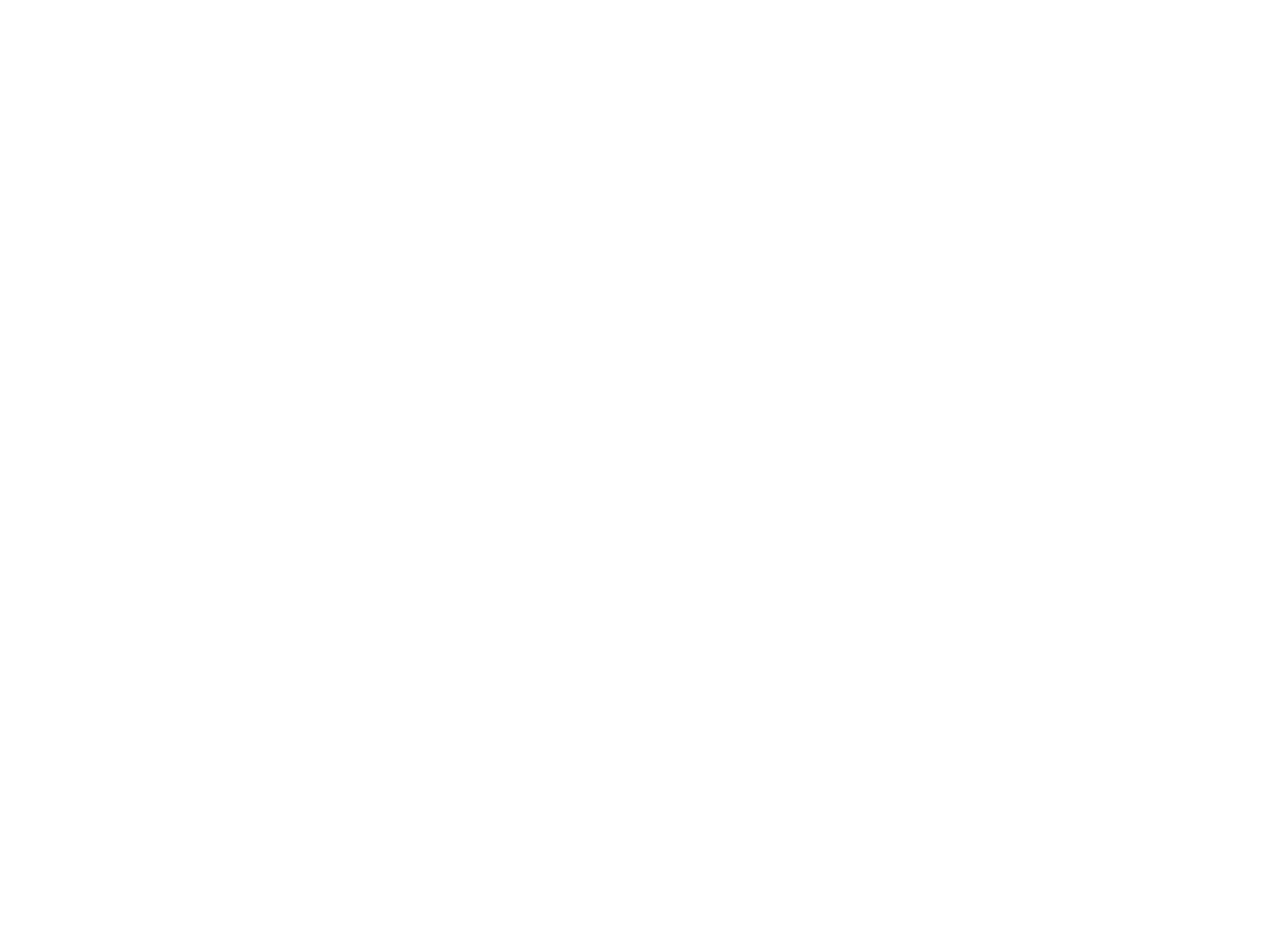
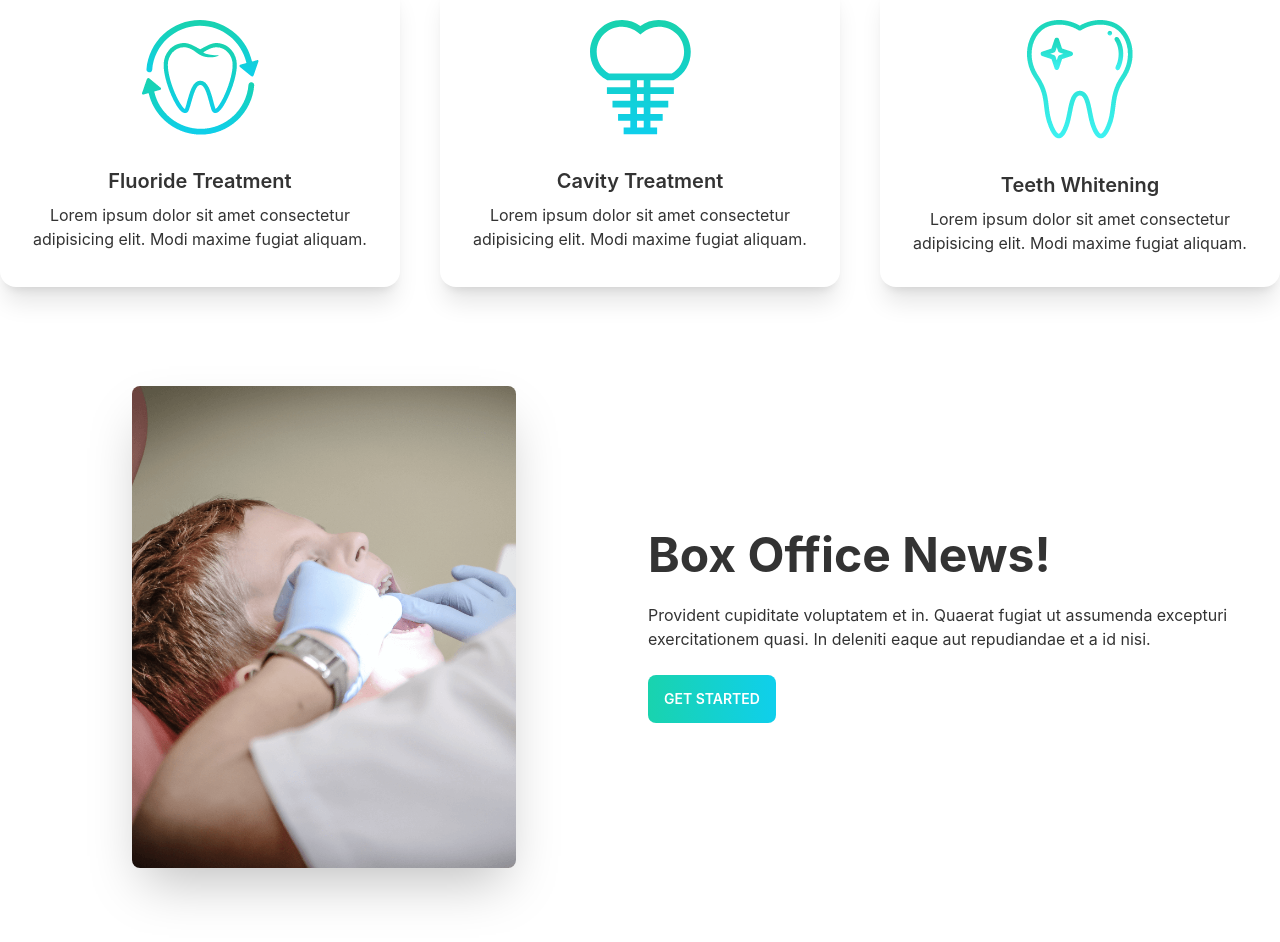
Before and after one commit to Shahrear-ahamed/doctors-portal-client, a React (Create React App) app: page / in a window 1280 px wide. Shown: the part 1060-2002 px from the top of the page. Before the commit the page ends 908 px from the top, so only its background shows below. Built offline with nearby package versions, Linux system fonts and the light colour scheme.

Commit message:
make service section and add hero section on service

```diff
--- a/src/Pages/Home/Hero.js
+++ b/src/Pages/Home/Hero.js
@@ -1,5 +1,6 @@
 import React from "react";
 import chair from "../../assets/images/chair.png";
+import BtnPrimary from "../Utilities/BtnPrimary";
 import "./Hero.css";
 
 const Hero = () => {
@@ -16,9 +17,7 @@
               excepturi exercitationem quasi. In deleniti eaque aut repudiandae
               et a id nisi.
             </p>
-            <button className="btn border-0 text-white uppercase bg-gradient-to-r from-secondary to-primary">
-              Get Started
-            </button>
+            {<BtnPrimary />}
           </div>
           <div className="flex order-1 md:order-1 md:justify-end">
             <img
--- a/src/Pages/Home/Home.js
+++ b/src/Pages/Home/Home.js
@@ -1,12 +1,14 @@
 import React from "react";
 import Hero from "./Hero";
 import Info from "./Info";
+import Services from "./Services";
 
 const Home = () => {
   return (
     <div className="container mx-auto">
       <Hero />
       <Info />
+      <Services />
     </div>
   );
 };
--- /dev/null
+++ b/src/Pages/Home/Service.js
@@ -0,0 +1,18 @@
+import React from "react";
+
+const Service = ({ service }) => {
+  const { img, title, desc } = service;
+  return (
+    <div className="card bg-base-100 shadow-xl">
+      <figure className="px-10 pt-10">
+        <img src={img} alt="Shoes" className="rounded-lg" />
+      </figure>
+      <div className="card-body items-center text-center">
+        <h2 className="card-title">{title}</h2>
+        <p>{desc}</p>
+      </div>
+    </div>
+  );
+};
+
+export default Service;
--- /dev/null
+++ b/src/Pages/Home/ServiceHero.js
@@ -0,0 +1,28 @@
+import React from "react";
+import treatment from "../../assets/images/treatment.png";
+import BtnPrimary from "../Utilities/BtnPrimary";
+
+const ServiceHero = () => {
+  return (
+    <div className="hero min-h-[75vh]">
+      <div className="hero-content grid grid-cols-1 md:grid-cols-2 justify-items-center">
+        <img
+          src={treatment}
+          className="max-w-sm rounded-lg shadow-2xl"
+          alt="our service img"
+        />
+        <div>
+          <h1 className="text-5xl font-bold">Box Office News!</h1>
+          <p className="py-6">
+            Provident cupiditate voluptatem et in. Quaerat fugiat ut assumenda
+            excepturi exercitationem quasi. In deleniti eaque aut repudiandae et
+            a id nisi.
+          </p>
+          {<BtnPrimary />}
+        </div>
+      </div>
+    </div>
+  );
+};
+
+export default ServiceHero;
--- /dev/null
+++ b/src/Pages/Home/Services.js
@@ -0,0 +1,47 @@
+import React from "react";
+import flouride from "../../assets/images/fluoride.png";
+import cavity from "../../assets/images/cavity.png";
+import whitening from "../../assets/images/whitening.png";
+import Service from "./Service";
+import ServiceHero from "./ServiceHero";
+
+const Services = () => {
+  const services = [
+    {
+      _id: 1,
+      title: "Fluoride Treatment",
+      desc: "Lorem ipsum dolor sit amet consectetur adipisicing elit. Modi maxime fugiat aliquam.",
+      img: flouride,
+    },
+    {
+      _id: 2,
+      title: "Cavity Treatment",
+      desc: "Lorem ipsum dolor sit amet consectetur adipisicing elit. Modi maxime fugiat aliquam.",
+      img: cavity,
+    },
+    {
+      _id: 3,
+      title: "Teeth Whitening",
+      desc: "Lorem ipsum dolor sit amet consectetur adipisicing elit. Modi maxime fugiat aliquam.",
+      img: whitening,
+    },
+  ];
+  return (
+    <div className="my-16">
+      <div className="text-center">
+        <h3 className="text-xl uppercase text-secondary font-bold">
+          Our Services
+        </h3>
+        <h2 className="text-4xl font-semibold">Services We Provide</h2>
+      </div>
+      <div className="grid grid-cols-1 sm:grid-cols-2 md:grid-cols-3 gap-10 py-10">
+        {services.map((service) => (
+          <Service key={service._id} service={service} />
+        ))}
+      </div>
+      <div>{<ServiceHero />}</div>
+    </div>
+  );
+};
+
+export default Services;
--- /dev/null
+++ b/src/Pages/Utilities/BtnPrimary.js
@@ -0,0 +1,9 @@
+const BtnPrimary = () => {
+  return (
+    <button className="btn border-0 text-white uppercase bg-gradient-to-r from-secondary to-primary">
+      Get Started
+    </button>
+  );
+};
+
+export default BtnPrimary;
```
